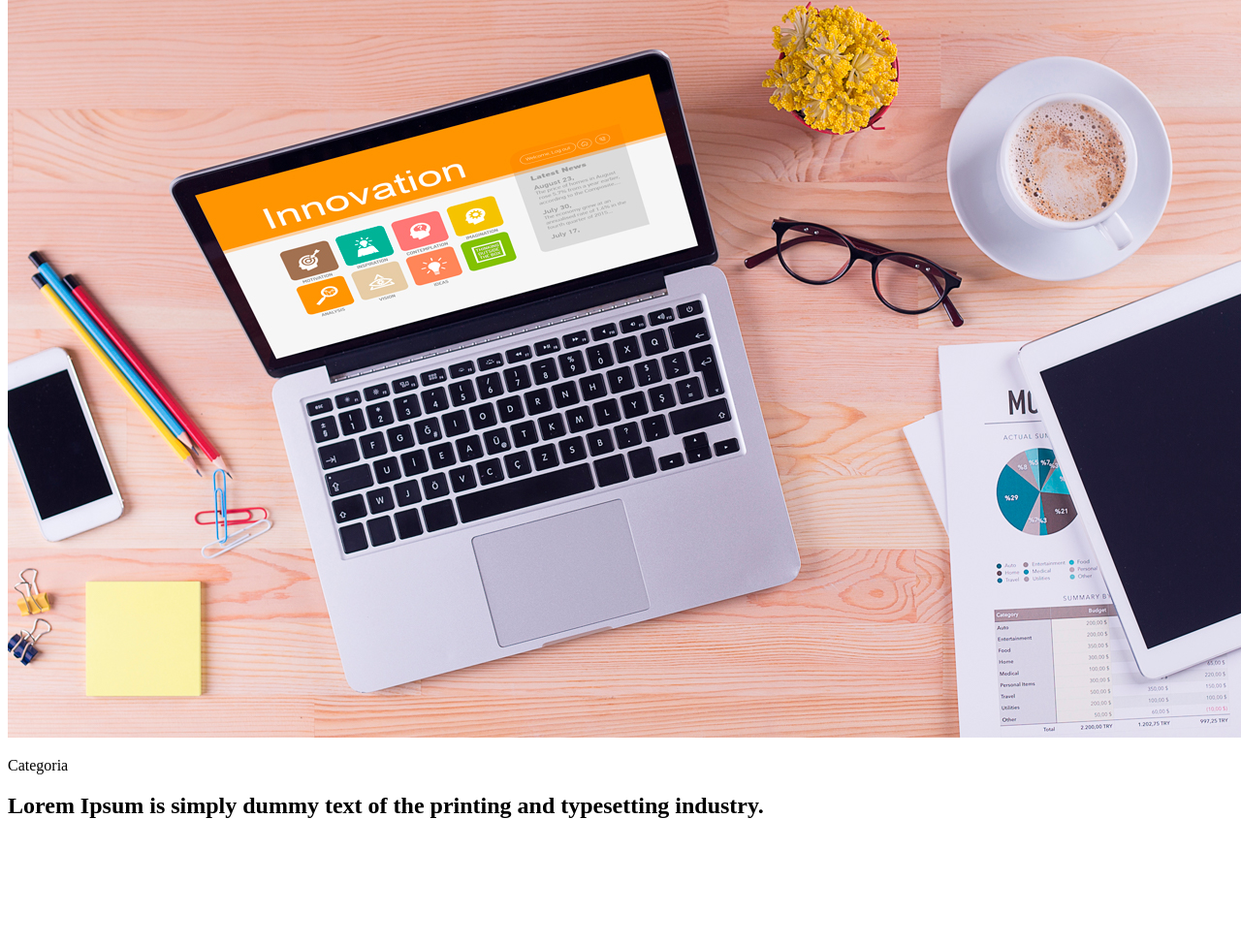
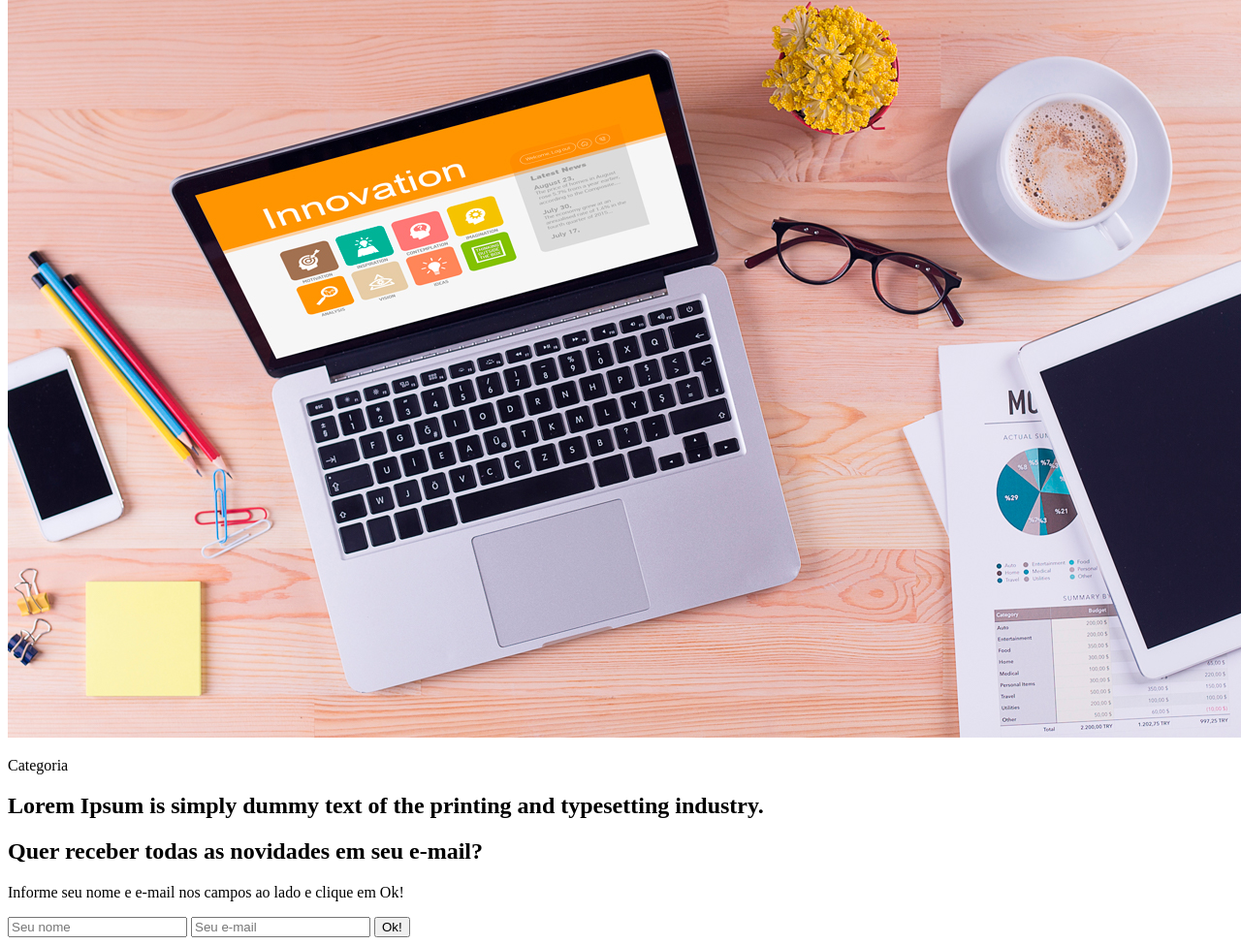
Before and after one commit to stefanopaulo/webpage-html5-css3-essentials, a plain HTML site: page index.html in a window 1280 px wide. Shown: the part 10023-10998 px from the top of the page at 97% size. Before the commit the page ends 10888 px from the top, so only its background shows below. Drawn offline with Linux system fonts and the light colour scheme.

Commit message:
marcação de optin

```diff
--- a/index.html
+++ b/index.html
@@ -136,6 +136,19 @@
                 <h2>Lorem Ipsum is simply dummy text of the printing and typesetting industry.</h2>
             </article>
         </section>
+
+        <article>
+            <header>
+                <h1>Quer receber todas as novidades em seu e-mail?</h1>
+                <p>Informe seu nome e e-mail nos campos ao lado e clique em Ok!</p>
+            </header>
+
+            <form>
+                <input type="text" placeholder="Seu nome">
+                <input type="email" placeholder="Seu e-mail">
+                <button type="submit">Ok!</button>
+            </form>
+        </article>
     </main>
 
     <footer>
```
